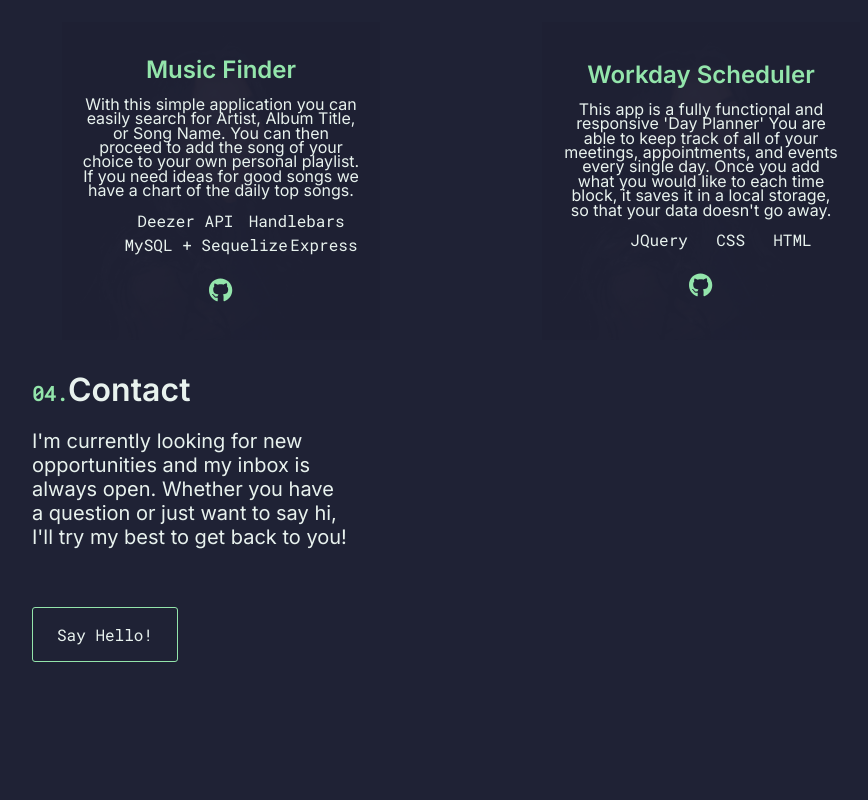
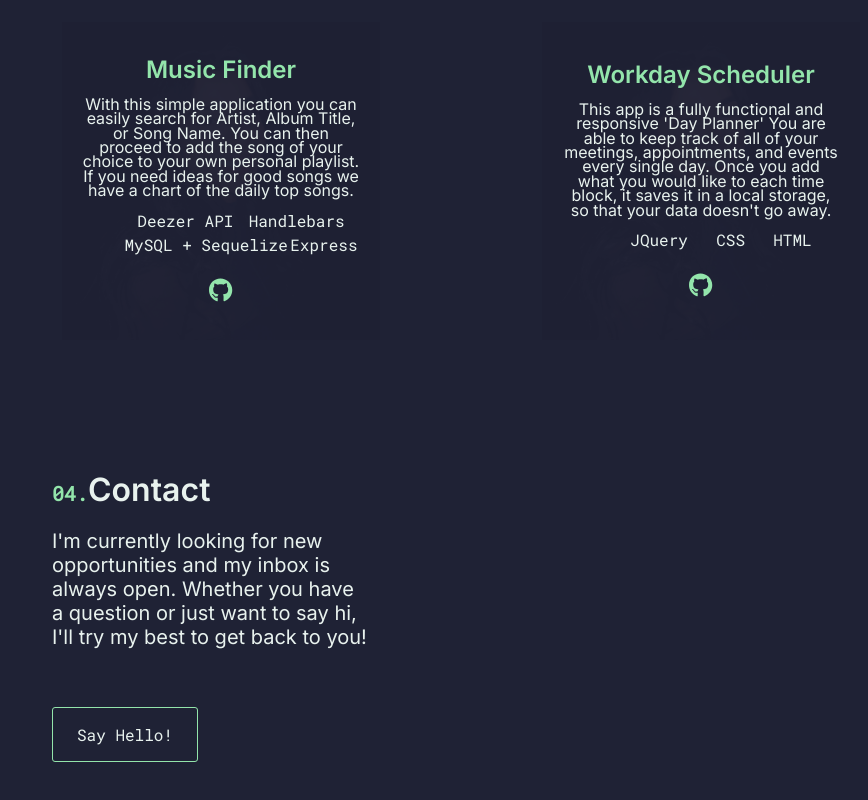
Before and after one commit to kvrivas854/kvrivas854.github.io, a Next.js app: page / in a window 1280 px wide. Shown: the part 2713-3513 px from the top of the page, without its empty margins (128-996 px from the left). Before the commit the page ends 3491 px from the top, so only its background shows below. Built offline with nearby package versions, Linux system fonts and the light colour scheme.

Commit message:
fix: padding for contact section

```diff
--- a/src/app/components/contact/page.tsx
+++ b/src/app/components/contact/page.tsx
@@ -7,7 +7,7 @@ export default function Contact()
 {
     const pathname = usePathname()
     return (
-        <div>
+        <div className="m-20">
             <div className="text-center text-2xl semi-bold green-light">
                 <span className="number green-base text-lg roboto">04.</span>Contact</div>
             <p className="flex-column text-lg green-light box-sizing">
```
